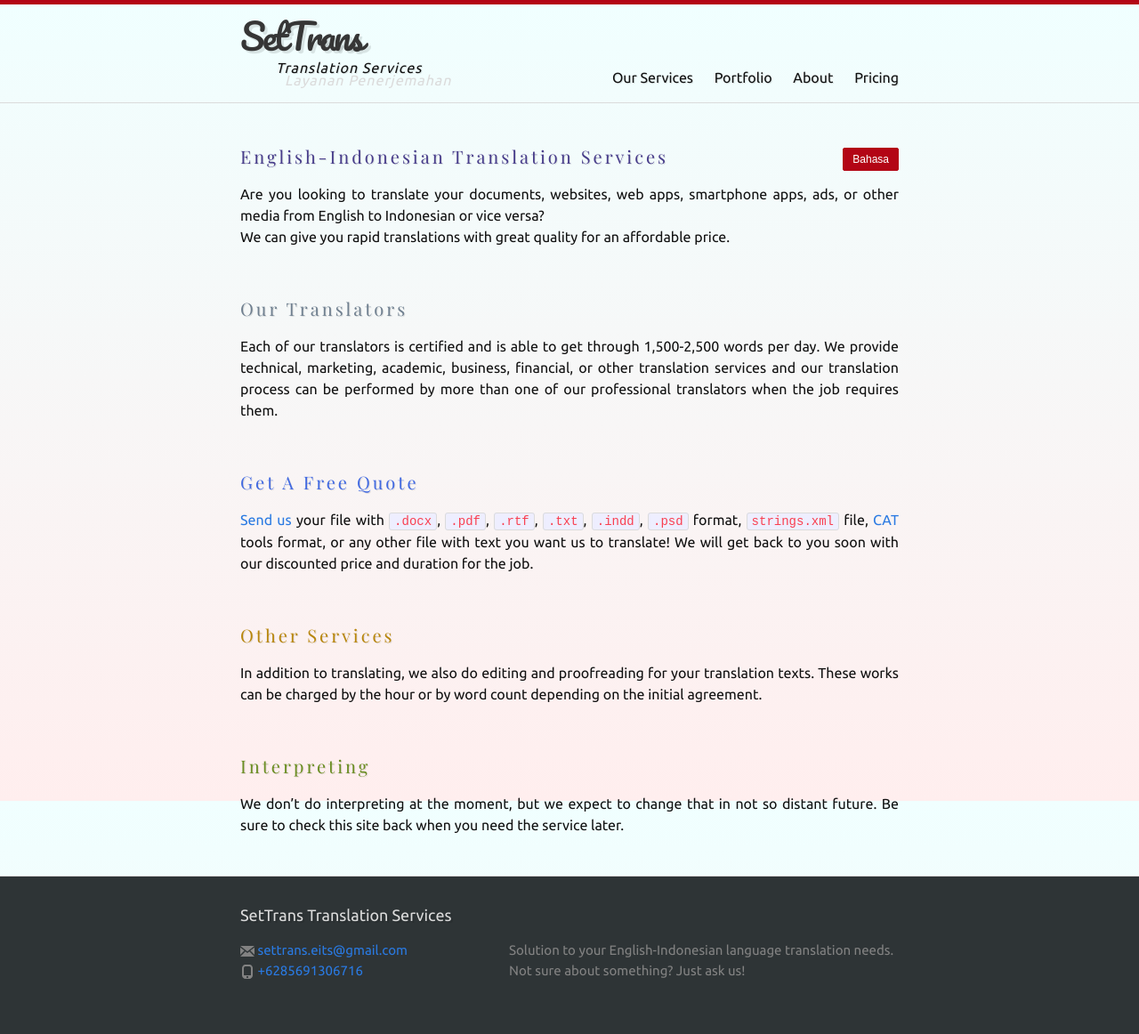
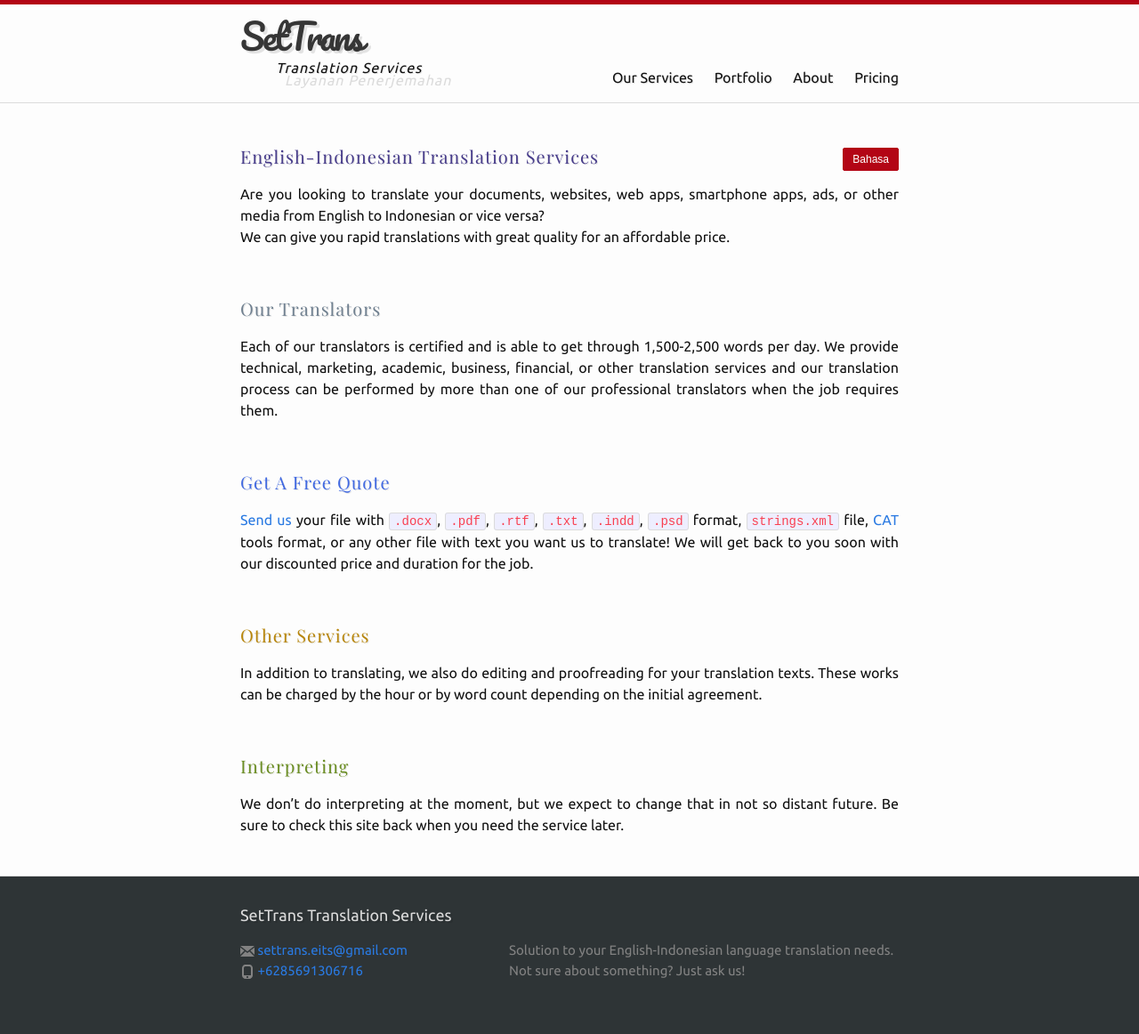
Before and after one commit to settrans/settrans.github.io, a Jekyll site: the page built from index.md, in a window 1280 px wide. Shown: the whole page at 89% size. Built offline with Jekyll 4.4.1, drawn with Linux system fonts in a browser that asks for light colours; nearby versions of some CDN libraries.

Commit message:
Revert "add gradient background"
This reverts commit 55016fde3fa988080fe27b9ba1015e1ad15900b2.

```diff
--- a/_sass/_layout.scss
+++ b/_sass/_layout.scss
@@ -6,13 +6,6 @@ html, body {
    margin:0;
    padding:0;
    height:100%;
-
-
-   background: #FFEEEE; /* fallback for old browsers */
-   background: -webkit-linear-gradient(to bottom, #F0FFFF, #FFEEEE); /* Chrome 10-25, Safari 5.1-6 */
-   background: linear-gradient(to bottom, #F0FFFF, #FFEEEE); /* W3C, IE 10+/ Edge, Firefox 16+, Chrome 26+, Opera 12+, Safari 7+ */
-   background-attachment: fixed;
-
 }
 
 .site-header {
@@ -65,7 +58,7 @@ html, body {
 .playfair {
     font-family: "Playfair Display";
     font-size: 20px;
-    letter-spacing: 3px;
+    letter-spacing: 1px;
     text-shadow: 1px 1px 0px rgba(0,0,0,0.1);
     color: $grey-color-dark;
 
```
